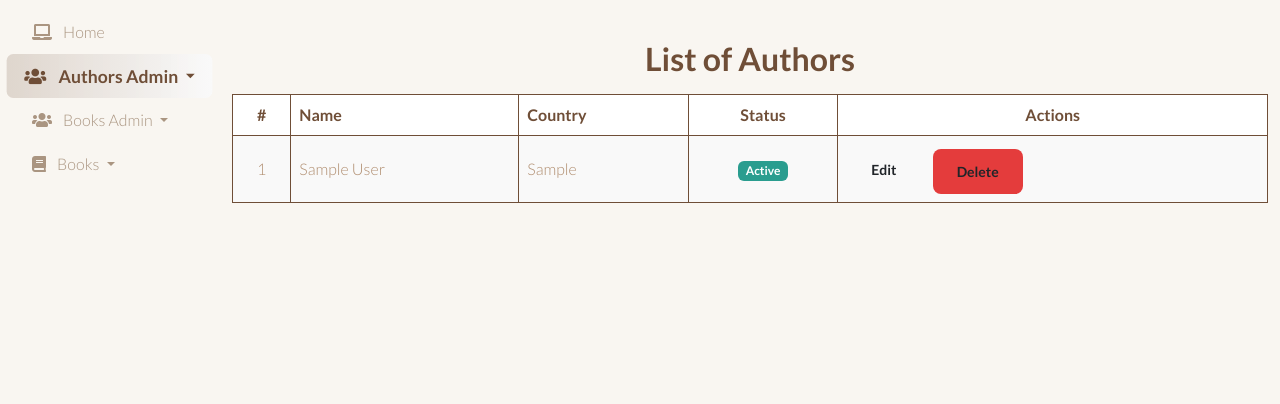
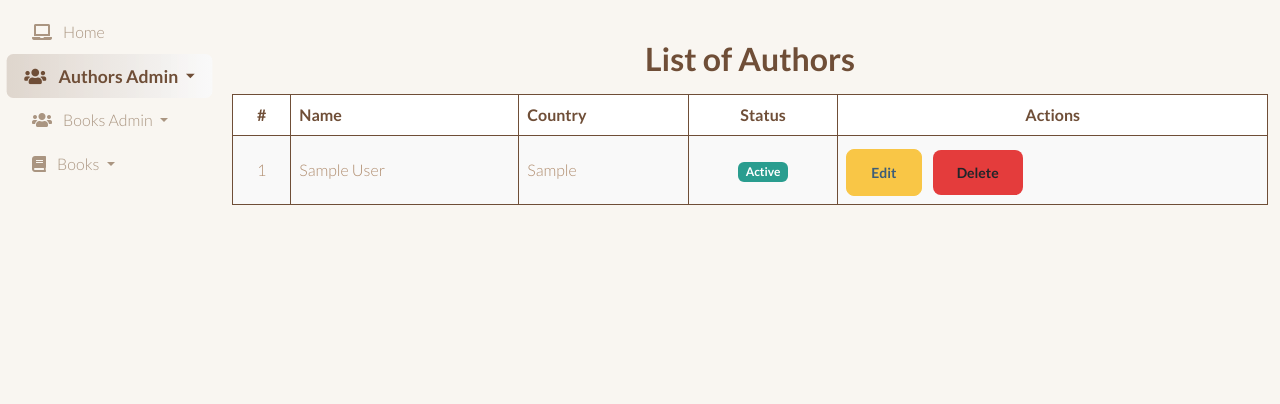
Before and after one commit to RocioSerrano0921/bookaroo, a Django app: page /book/authors/list_authors/ in a window 1280 px wide. Shown: the part 75-479 px from the top of the page. Run offline with Django 4.2, Linux system fonts and the light colour scheme; a user stored in the database is signed in; tables that the repository leaves empty hold one stand-in row (values such as "Sample post"); some libraries are stand-ins or nearby versions.

Commit message:
Update button class for edit author link to improve styling consistency

```diff
--- a/apps/book/templates/book/authors/list_authors.html
+++ b/apps/book/templates/book/authors/list_authors.html
@@ -33,7 +33,7 @@
                         {% endif %}
                     </td>
                     <td class="align-center">
-                        <a href="{% url 'book:edit_author' author.id %}" class="btn btn-sm btn me-2">Edit</a>
+                        <a href="{% url 'book:edit_author' author.id %}" class="btn btn-sm btn-edit me-2">Edit</a>
                         {% if author.is_active %}
                         <a href="{% url 'book:delete_author' author.id %}" class="btn btn-sm btn-delete">Delete</a>
                         {% endif %}
```
